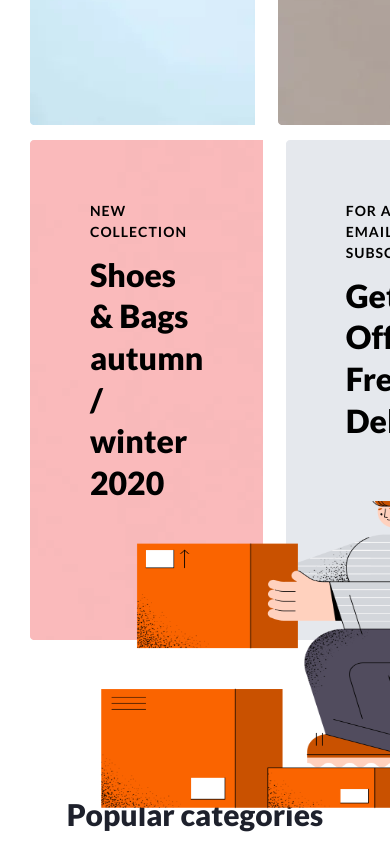
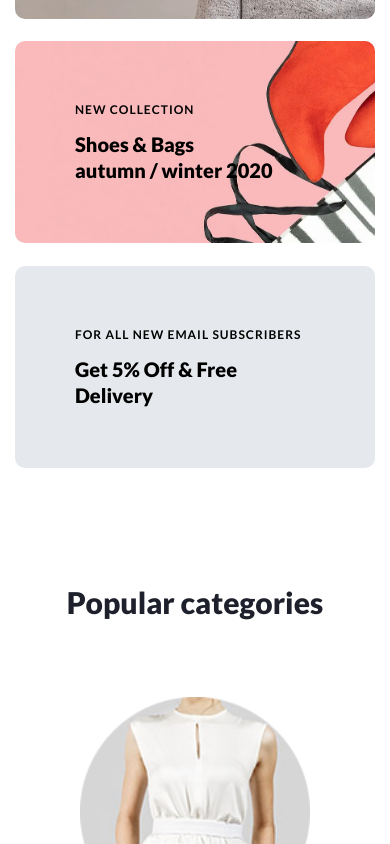
Before and after one commit to vladislav-mitroshyn-incode/Shop, a React (Create React App) app: page / in a window 390 px wide. Shown: the part 2880-3724 px from the top of the page. Built offline with nearby package versions, Linux system fonts and the light colour scheme; data requests are answered from the project's data file.

Commit message:
feat: create adaptive collection block (#25)

```diff
--- a/src/Pages/HomePage/Collections/Collections.module.scss
+++ b/src/Pages/HomePage/Collections/Collections.module.scss
@@ -1,13 +1,29 @@
+@import '../../../constants/breakpoints.scss';
+@import '../../../constants//windowWidths.scss';
+
 .collections{
   padding: 90px 15px;
+
+  @include breakpoints($laptop-bp) {
+    padding: 50px 15px;
+  }
 
   .collections__content{
     display: flex;
     margin-bottom: 15px;
 
+    @include breakpoints($desktop-bp) {
+      flex-direction: column;
+      margin: 0;
+    }
+
     .collections__body{
       height: 500px;
       margin: 0 7.5px 0 15px;
+
+      @include breakpoints($desktop-bp) {
+        margin: 7.5px 0 15px 0;
+      }
 
       .collections__title{
         padding: 60px;
@@ -19,12 +35,28 @@
         line-height: 150%;
         letter-spacing: 1px;
         text-transform: uppercase;
+
+        @include breakpoints($laptop-bp) {
+          font-size: 12px;
+        }
       }
       .collections__title h1{
         margin: 12px 0 0 0;
         font-weight: 900;
         font-size: 32px;
         line-height: 130%;
+
+        @include breakpoints($desktop-bp) {
+          height: 84px;
+        }
+        @include breakpoints($laptop-bp) {
+          height: 65px;
+          font-size: 25px;
+        }
+        @include breakpoints($xs-bp) {
+          height: 52px;
+          font-size: 20px;
+        }
       }
     }
     .collections__body.body{
@@ -47,13 +79,22 @@
       flex: 0 1 40%;
       background: url('../../../assets/collections/image4.png') no-repeat;
       background-size: cover;
+      overflow: hidden;
+    }
+    .collections__body.body,
+    .collections__body.body2,
+    .collections__body.body3,
+    .collections__body.body4 {
+      @include breakpoints($desktop-bp) {
+        border-radius: 10px;
+      }
     }
     .collections__body.body4 span{
       position: absolute;
       right: 0;
+      width: 430px;
       height: 380px;
-      width: 430px;
-      background: url('../../../assets/collections/image5.svg') no-repeat;
+      content: url('../../../assets/collections/image5.svg');
     }
   }
 }
```
